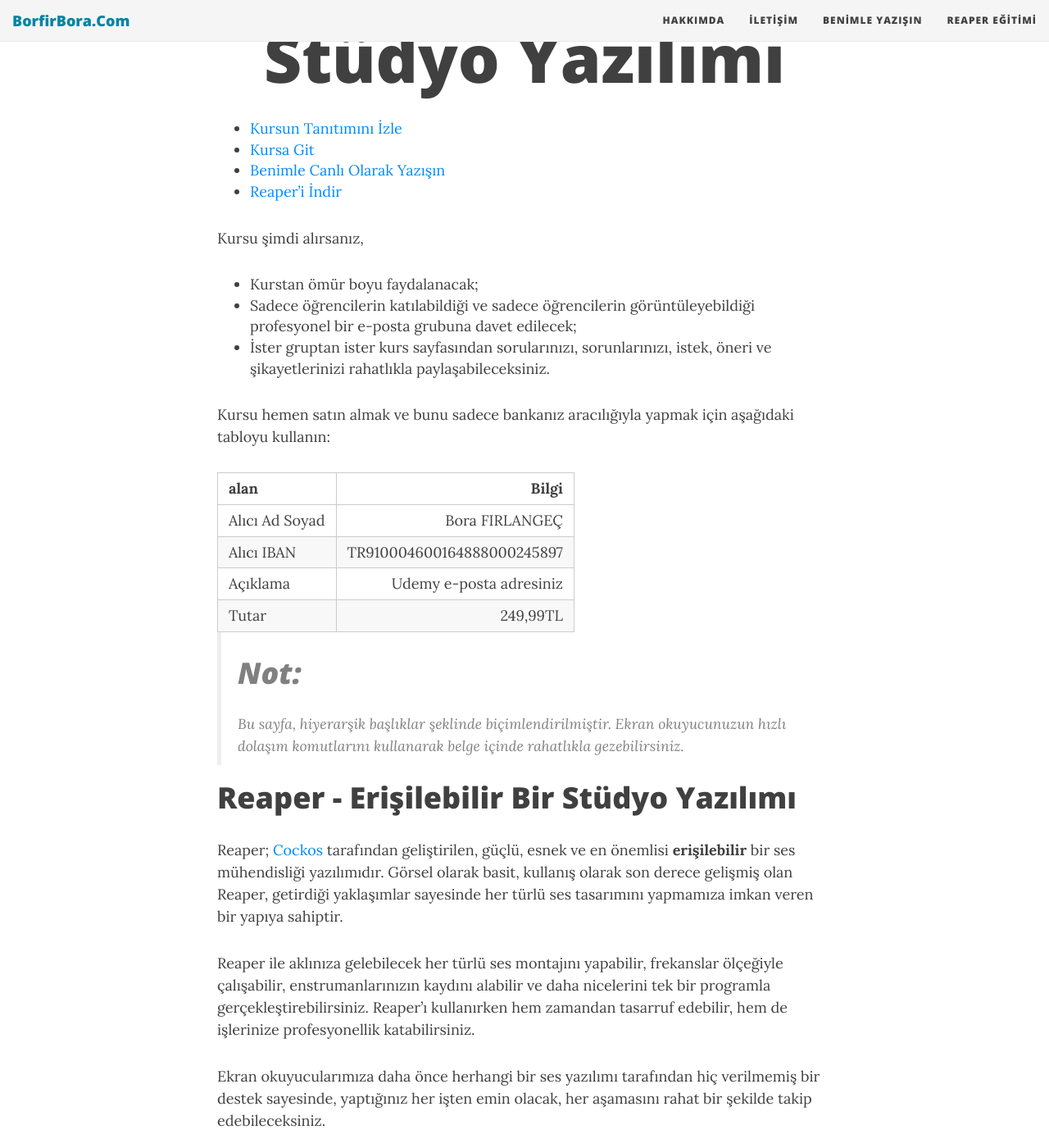
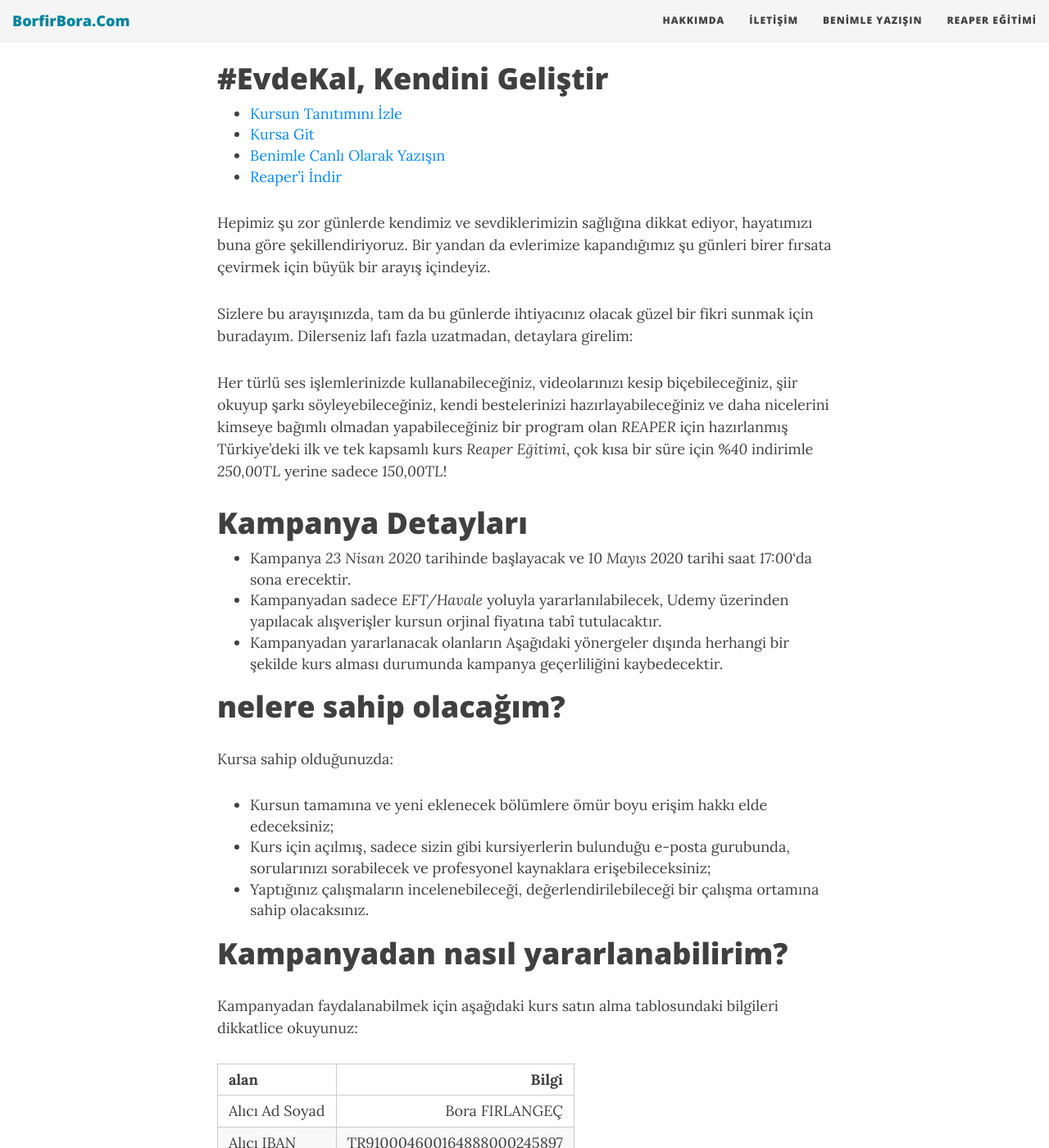
Before and after one commit to borfirbora/borfirbora.github.io, a Jekyll site: the page built from reaper.md, in a window 1280 px wide and 1400 px high, scrolled down 280 px. Shown: the whole window at 82% size. Built offline with Jekyll 4.4.1, drawn with Linux system fonts in a browser that asks for light colours; nearby versions of some CDN libraries; our own code applies the rules of GitHub Pages for plain Markdown files; some of the changed text lies outside the part shown.

Commit message:
Reaper kampanyası eklendi...

```diff
--- a/reaper.md
+++ b/reaper.md
@@ -1,28 +1,46 @@
 ---
-title: Reaper - Erişilebilir Bir Stüdyo Yazılımı
+title: #EvdeKal, Kendini Geliştir
 permalink: reaper
 layout: page
 ---
+
+# #EvdeKal, Kendini Geliştir
 
 * [Kursun Tanıtımını İzle](https://www.youtube.com/watch?v=DnWt0Dp9H6I&feature=youtu.be)
 * [Kursa Git](https://www.udemy.com/course/reaper-egitimi/?referralCode=A5BF4D4413A14541BA9E)
 * [Benimle Canlı  Olarak Yazışın](https://tawk.to/chat/5d8b5acf6c1dde20ed03632d/default)
 * [Reaper'i İndir](reaper-32&64bit.zip)
 
-Kursu şimdi alırsanız,
+Hepimiz şu zor günlerde kendimiz ve sevdiklerimizin sağlığına dikkat ediyor, hayatımızı buna göre şekillendiriyoruz. Bir yandan da evlerimize kapandığımız şu günleri birer fırsata çevirmek için büyük bir arayış içindeyiz.
 
-* Kurstan ömür boyu faydalanacak;
-* Sadece öğrencilerin katılabildiği ve sadece öğrencilerin görüntüleyebildiği profesyonel bir e-posta grubuna davet edilecek;
-* İster gruptan ister kurs sayfasından sorularınızı, sorunlarınızı, istek, öneri ve şikayetlerinizi rahatlıkla paylaşabileceksiniz.
+Sizlere bu arayışınızda, tam da bu günlerde ihtiyacınız olacak güzel bir fikri sunmak için buradayım. Dilerseniz lafı fazla uzatmadan, detaylara girelim:
 
-Kursu hemen satın almak ve bunu sadece bankanız aracılığıyla yapmak için aşağıdaki tabloyu kullanın:
+Her türlü ses işlemlerinizde kullanabileceğiniz, videolarınızı kesip biçebileceğiniz, şiir okuyup şarkı söyleyebileceğiniz, kendi bestelerinizi hazırlayabileceğiniz ve daha nicelerini kimseye bağımlı olmadan yapabileceğiniz bir program olan _REAPER_ için hazırlanmış Türkiye'deki ilk ve tek kapsamlı kurs _Reaper Eğitimi_, çok kısa bir süre için _%40_ indirimle _250,00TL_ yerine  sadece _150,00TL_!
+
+# Kampanya Detayları
+
+* Kampanya _23 Nisan 2020_ tarihinde başlayacak ve _10 Mayıs 2020_ tarihi saat _17:00_'da sona erecektir.
+* Kampanyadan sadece _EFT/Havale_ yoluyla  yararlanılabilecek, Udemy üzerinden yapılacak alışverişler kursun orjinal fiyatına tabî tutulacaktır.
+* Kampanyadan yararlanacak olanların Aşağıdaki yönergeler dışında herhangi bir şekilde kurs alması durumunda kampanya geçerliliğini kaybedecektir.
+
+# nelere sahip olacağım?
+
+Kursa sahip olduğunuzda:
+
+* Kursun tamamına ve yeni eklenecek bölümlere ömür boyu erişim hakkı elde edeceksiniz;
+* Kurs için açılmış, sadece sizin gibi kursiyerlerin bulunduğu e-posta gurubunda, sorularınızı sorabilecek ve profesyonel kaynaklara erişebileceksiniz;
+* Yaptığınız çalışmaların incelenebileceği, değerlendirilebileceği bir çalışma ortamına sahip olacaksınız.
+
+# Kampanyadan  nasıl yararlanabilirim?
+
+Kampanyadan faydalanabilmek için aşağıdaki kurs satın alma tablosundaki bilgileri dikkatlice okuyunuz:
 
 | alan | Bilgi |
 | :--- | ---: |
 | Alıcı Ad Soyad | Bora FIRLANGEÇ |
 | Alıcı IBAN | TR910004600164888000245897 |
 |Açıklama|Udemy e-posta adresiniz|
-|Tutar|249,99TL|
+|Tutar|150,00TL|
 
 > # Not:
 >
```
